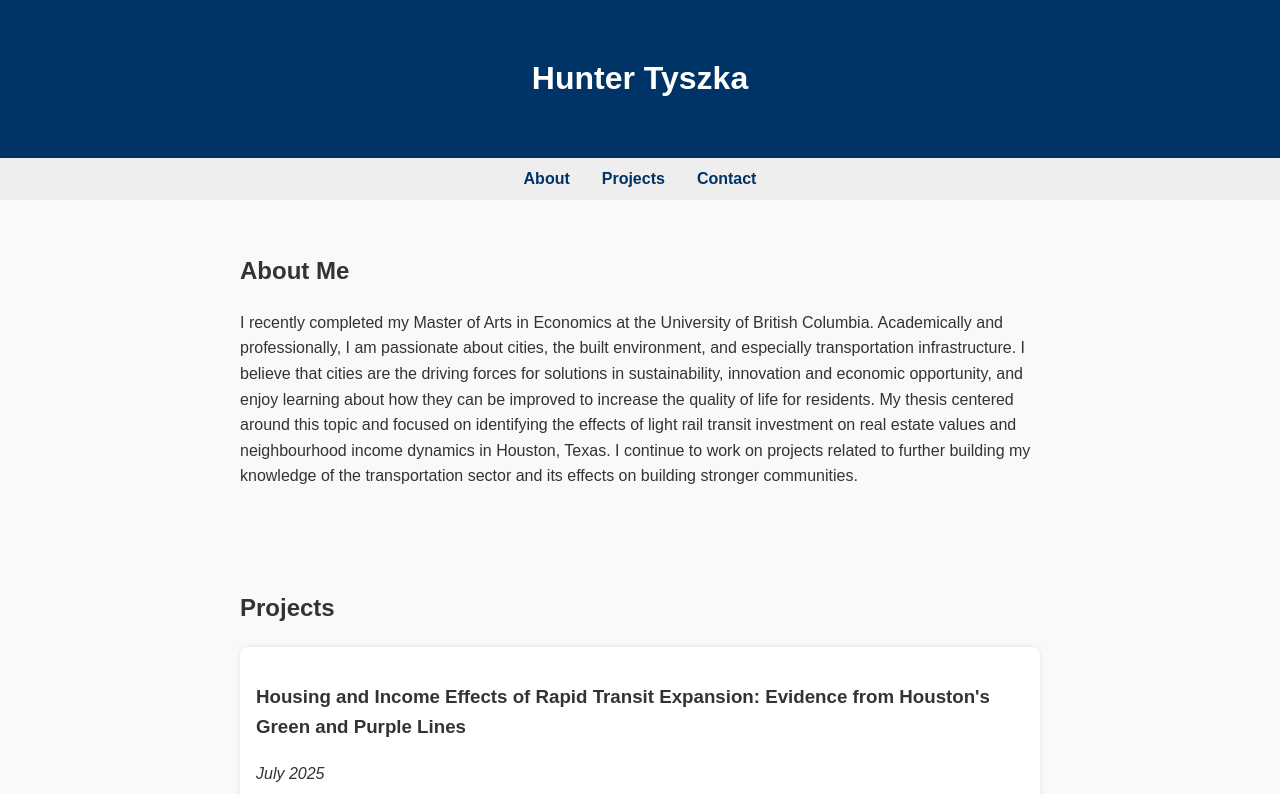
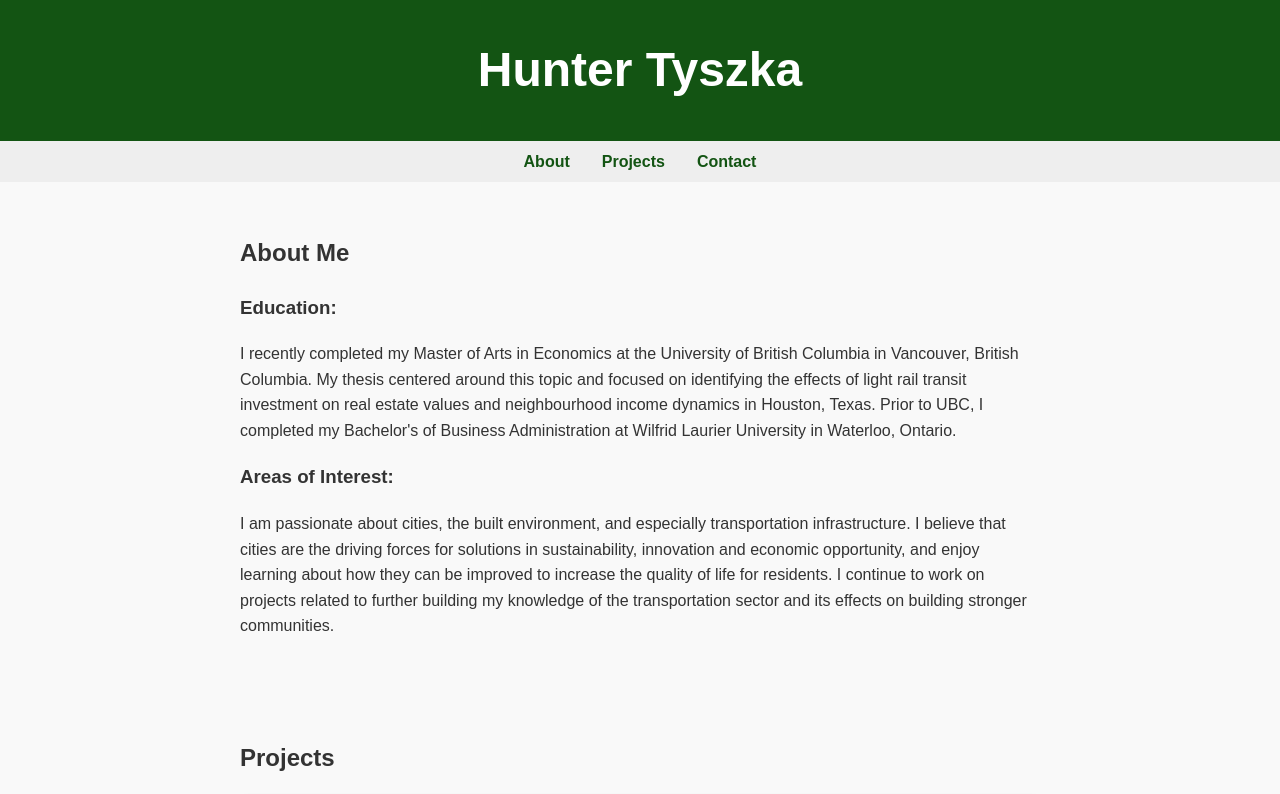
Before and after one commit to htyszka56/portfolio, a plain HTML site: page index.html in a window 1280 px wide. Shown: the top 794 px of the page. Drawn offline with Linux system fonts and the light colour scheme.

Commit message:
update on website

```diff
--- a/index.html
+++ b/index.html
@@ -18,12 +18,15 @@
 
   <section id="about">
     <h2>About Me</h2>
-    <p>I recently completed my Master of Arts in Economics at the University of British Columbia. Academically and professionally, I am passionate
-      about cities, the built environment, and especially transportation infrastructure. I believe that cities are the driving forces for solutions in
+    <h3>Education:</h3>
+    <p>I recently completed my Master of Arts in Economics at the University of British Columbia in Vancouver, British Columbia.
+      My thesis centered around this topic and focused on identifying the effects of light rail transit investment on real estate values
+      and neighbourhood income dynamics in Houston, Texas. Prior to UBC, I completed my Bachelor's of Business Administration
+      at Wilfrid Laurier University in Waterloo, Ontario. </p>
+    <h3>Areas of Interest:</h3>
+    <p>I am passionate about cities, the built environment, and especially transportation infrastructure. I believe that cities are the driving forces for solutions in
       sustainability, innovation and economic opportunity, and enjoy learning about how they can be improved to increase the quality of life for residents.
-      My thesis centered around this topic and focused on identifying the effects of light rail transit investment on real estate values and neighbourhood income dynamics in Houston, Texas.
       I continue to work on projects related to further building my knowledge of the transportation sector and its effects on building stronger communities.</p>
-
   </section>
 
   <section id="projects">
--- a/style.css
+++ b/style.css
@@ -7,10 +7,16 @@ body {
 }
 
 header {
-  background: #003366;
+  background: #135413;
   color: white;
   text-align: center;
   padding: 2rem 1rem;
+}
+
+header h1 {
+  font-size: 3rem;   /* makes the name larger */
+  margin: 0;         /* removes default spacing */
+  font-weight: bold;
 }
 
 nav {
@@ -23,7 +29,7 @@ nav {
 nav a {
   margin: 0 1rem;
   text-decoration: none;
-  color: #003366;
+  color: #135413;
   font-weight: bold;
 }
 
@@ -44,7 +50,7 @@ section {
 footer {
   text-align: center;
   padding: 1rem;
-  background: #003366;
+  background: #135413;
   color: white;
   margin-top: 2rem;
 }
```
